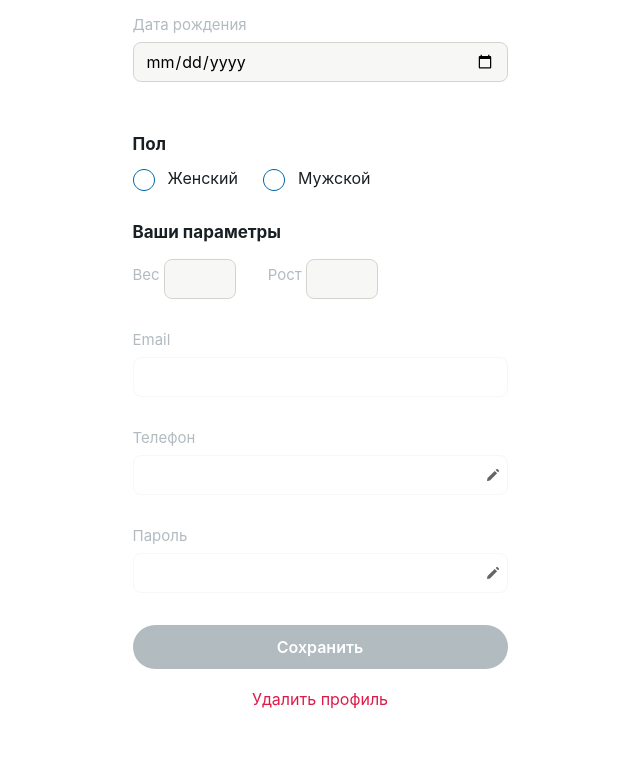
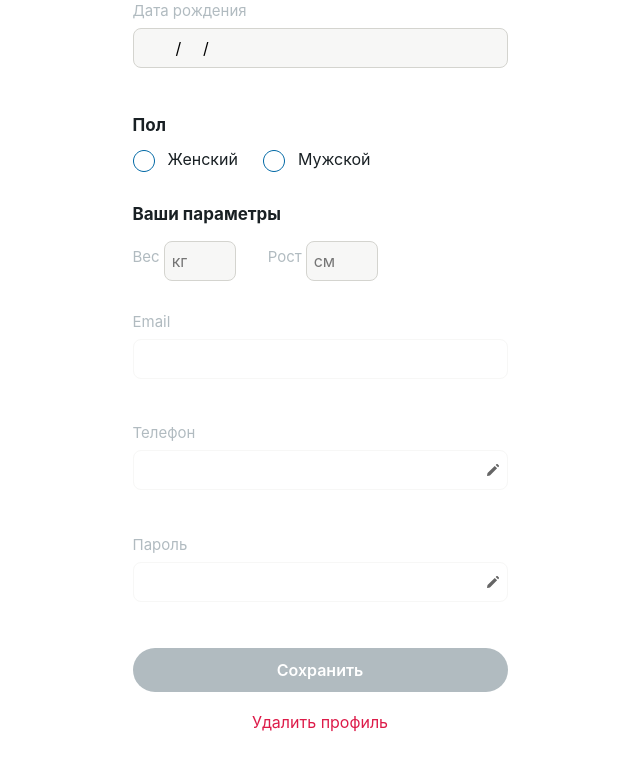
Before and after one commit to Personal-training-and-nutrition/personal-training-and-nutrition-frontend, a React (Vite) app: page /client in a window 1280 px wide. Shown: the part 499-1263 px from the top of the page, without its empty margins (320-960 px from the left). Before the commit the page ends 1240 px from the top, so only its background shows below. Built offline with nearby package versions, Linux system fonts and the light colour scheme.

Commit message:
feat: Добавить валидацию на страницы Профиль клиента и спецаилиста

```diff
--- a/package.json
+++ b/package.json
@@ -19,6 +19,7 @@
     "normalize.css": "^8.0.1",
     "react": "^18.2.0",
     "react-dom": "^18.2.0",
+    "react-hook-form": "^7.46.1",
     "react-redux": "^8.1.2",
     "react-router-dom": "^6.15.0",
     "sass": "^1.66.1"
--- a/src/components/Button/Button.module.scss
+++ b/src/components/Button/Button.module.scss
@@ -5,6 +5,11 @@
   height: 44px;
   border: none;
   cursor: pointer;
+  &:disabled {
+    background-color: #b1bbc0;
+    color: white;
+    cursor: default;
+  }
 }
 
 .button__mail {
--- a/src/components/PlanPage/PlanMeal.tsx
+++ b/src/components/PlanPage/PlanMeal.tsx
@@ -2,7 +2,7 @@
 import useValidation from './useValidate';
 import Button, { TypeBtnEnum } from '../Button/Button';
 import DayBlock from './DayBlock';
-import TitlePage from '../TitlePage/TitlePage';
+import TitleBlock from '../TitleBlock/TitleBlock';
 import styles from './PlanMeal.module.scss';
 import { weekday } from '../../utils/constants';
 
@@ -15,7 +15,7 @@ const PlanMeal: React.FC = () => {
 
   return (
     <div className={styles.plan__content}>
-      <TitlePage text="ПЛАН ПИТАНИЯ" isBack={true} />
+      <TitleBlock text="ПЛАН ПИТАНИЯ" isBack={true} />
       <h1 className={styles.plan__userData}>Никитина Александра Сергеевна, 35 лет</h1>
       <form className={styles.plan__form}>
         <label className={styles.plan__label}>
--- a/src/components/TitlePage/TitlePage.module.scss
+++ b/src/components/TitleBlock/TitleBlock.module.scss
@@ -2,9 +2,9 @@
   &__container {
     display: flex;
     width: 100%;
-    justify-content: space-between;
+    justify-content: flex-end;
     &_position {
-      justify-content: flex-end;
+      justify-content: space-between;
     }
   }
   &__back {
--- a/src/components/UserStatusBtn/UserStatusBtn.module.scss
+++ b/src/components/UserStatusBtn/UserStatusBtn.module.scss
@@ -10,12 +10,14 @@
     line-height: 20px;
     padding: 8px 12px;
     height: 40px;
-    background-color: #c7edb6;
+    background-color: #deeff8;
     border-radius: 8px;
     border: none;
     color: #173b05;
     cursor: pointer;
-
+    &_client {
+      background-color: #c7edb6;
+    }
     &_active {
       background-color: #595959;
       color: white;
--- a/src/index.css
+++ b/src/index.css
@@ -12,3 +12,28 @@
   -moz-osx-font-smoothing: grayscale;
   -webkit-text-size-adjust: 100%;
 }
+
+/* код, чтобы убрать стрелочки на всех браузерах: */
+input[type='number']::-webkit-outer-spin-button,
+input[type='number']::-webkit-inner-spin-button {
+  -webkit-appearance: none;
+}
+
+input[type='number'],
+input[type='number']:hover,
+input[type='number']:focus {
+  appearance: none;
+  -moz-appearance: textfield;
+}
+/* код, чтобы убрать календаря значок на всех браузерах: */
+input[type='date']::-webkit-inner-spin-button,
+input[type='date']::-webkit-calendar-picker-indicator {
+  display: none;
+  -webkit-appearance: none;
+}
+/* убирает из поля дата буквы */
+input[type='date']:in-range::-webkit-datetime-edit-year-field,
+input[type='date']:in-range::-webkit-datetime-edit-month-field,
+input[type='date']:in-range::-webkit-datetime-edit-day-field {
+  color: transparent;
+}
--- a/src/pages/ProfilePage/Profile.module.scss
+++ b/src/pages/ProfilePage/Profile.module.scss
@@ -81,12 +81,16 @@
     &_params {
       width: 72px;
       margin: 0 32px 0 4px;
+      padding: 2px 7px;
     }
   }
   &__error {
     display: block;
     opacity: 0;
+    font-size: 12px;
     &_active {
+      opacity: 1;
+      color: #dd1b49;
     }
   }
   &__title {
--- a/src/pages/ProfilePage/Profile.tsx
+++ b/src/pages/ProfilePage/Profile.tsx
@@ -1,44 +1,110 @@
+import { useForm } from 'react-hook-form';
 import styles from './Profile.module.scss';
 import Button, { TypeBtnEnum } from '../../components/Button/Button';
 import UserStatusBtn from '../../components/UserStatusBtn/UserStatusBtn';
 import penIcon from '../../assets/images/profile/pen-icon.svg';
-import TitlePage from '../../components/TitlePage/TitlePage';
+import TitleBlock from '../../components/TitleBlock/TitleBlock';
+
+// const data = { surname: 'Vbv', weight: 22, height: 165 };
 const Profile = ({ statusSpec }: { statusSpec: boolean }) => {
+  type InputsType = {
+    surname: string;
+    name: string;
+    middlename?: string;
+    birthday?: number;
+    gender?: '';
+    weight?: string;
+    height?: string;
+    aboutMe?: string;
+    email: string;
+    tel: number;
+    password: string | number;
+  };
+  const {
+    register,
+    handleSubmit,
+    formState: { errors, isDirty, isValid },
+  } = useForm<InputsType>({
+    mode: 'onChange',
+    // defaultValues: {
+    //   surname: data.surname,
+    //   weight: data?.weight + ' кг' || '',
+    //   height: data?.height + ' см' || '',
+    // },
+  });
+  const onSubmit = handleSubmit((data) => {
+    console.log(data);
+  });
+
   return (
     <div className={styles.profile__content}>
-      <TitlePage text="ПРОФИЛЬ" />
+      <TitleBlock text="ПРОФИЛЬ" />
       <div className={styles.profile__avatar}>
         <p className={styles.profile__name}>H</p>
         <p className={styles.profile__surname}>A</p>
-        {/* <button type="button" className="profile__add">
-          <img src={addIcon} alt="Кнопка добавить аватарку" />
-        </button> */}
       </div>
       <UserStatusBtn statusSpec={statusSpec} />
-      <form className={styles.profile__form}>
+      <form className={styles.profile__form} onSubmit={onSubmit}>
         <label className={styles.profile__label}>
           <span className={styles.profile__title}>Фамилия</span>
-          <input className={`${styles.profile__input} ${styles.profile__input_bottom}`} type="text" required />
-          <span className={`${styles.profile__error} ${styles.profile__error_active}`}>Ошибка!</span>
+          <input
+            className={`${styles.profile__input} ${styles.profile__input_bottom}`}
+            type="text"
+            {...register('surname', {
+              required: 'Поле не должно быть пустым',
+            })}
+            // placeholder="Фамилия"
+          />
+          <span
+            className={
+              errors?.surname ? `${styles.profile__error} ${styles.profile__error_active}` : `${styles.profile__error}`
+            }
+          >
+            {errors?.surname?.message || 'Ошибка!'}
+          </span>
           <span className={styles.profile__title}>Имя</span>
-          <input className={styles.profile__input} type="text" required />
-          <span className={`${styles.profile__error} ${styles.profile__error_active}`}>Ошибка!</span>
+          <input
+            className={styles.profile__input}
+            type="text"
+            {...register('name', { required: 'Поле не должно быть пустым' })}
+          />
+          <span
+            className={
+              errors?.name ? `${styles.profile__error} ${styles.profile__error_active}` : `${styles.profile__error}`
+            }
+          >
+            {errors?.name?.message || 'Ошибка!'}
+          </span>
           <span className={styles.profile__title}>Отчество</span>
-          <input className={styles.profile__input} type="text" />
-          <span className={`${styles.profile__error} ${styles.profile__error_active}`}>Ошибка!</span>
+          <input className={styles.profile__input} type="text" {...register('middlename')} />
+          <span
+            className={
+              errors?.middlename
+                ? `${styles.profile__error} ${styles.profile__error_active}`
+                : `${styles.profile__error}`
+            }
+          >
+            {errors?.surname?.message || 'Ошибка!'}
+          </span>
           <span className={styles.profile__title}>Дата рождения</span>
-          <input className={styles.profile__input} type="date" />
-          <span className={`${styles.profile__error} ${styles.profile__error_active}`}>Ошибка!</span>
+          <input className={styles.profile__input} type="date" {...register('birthday')} />
+          <span
+            className={
+              errors?.birthday ? `${styles.profile__error} ${styles.profile__error_active}` : `${styles.profile__error}`
+            }
+          >
+            {errors?.birthday?.message || 'Ошибка!'}
+          </span>
         </label>
         <div className={styles.profile__label}>
           <span className={styles.profile__title_big}>Пол</span>
           <div className={styles.profile__wrap}>
             <label className={styles.profile__radio}>
-              <input type="radio" name="gender" value="Женский" />
+              <input type="radio" value="Женский" {...register('gender')} />
               <p>Женский</p>
             </label>
             <label className={styles.profile__radio}>
-              <input type="radio" name="gender" value="Мужской" />
+              <input type="radio" value="Мужской" {...register('gender')} />
               <p>Мужской</p>
             </label>
           </div>
@@ -47,16 +113,28 @@ const Profile = ({ statusSpec }: { statusSpec: boolean }) => {
         {statusSpec ? (
           <label className={styles.profile__label}>
             <span className={styles.profile__title_big}>Обо мне</span>
-            <textarea className={`${styles.profile__input} ${styles.profile__input_big}`} name="aboutMe" />
+            <textarea className={`${styles.profile__input} ${styles.profile__input_big}`} {...register('aboutMe')} />
           </label>
         ) : (
           <label className={styles.profile__label}>
             <span className={styles.profile__title_big}>Ваши параметры</span>
             <div className={styles.profile__size}>
               <span className={styles.profile__title}>Вес</span>
-              <input className={`${styles.profile__input} ${styles.profile__input_params}`} type="text" name="weight" />
+              <input
+                className={`${styles.profile__input} ${styles.profile__input_params}`}
+                type="number"
+                {...register('weight', { required: 'Введите число' })}
+                placeholder="кг"
+              />
               <span className={styles.profile__title}>Рост</span>
-              <input className={`${styles.profile__input} ${styles.profile__input_params}`} type="text" name="height" />
+              <input
+                className={`${styles.profile__input} ${styles.profile__input_params}`}
+                type="number"
+                {...register('height', {
+                  required: 'Введите число',
+                })}
+                placeholder="см"
+              />
             </div>
           </label>
         )}
@@ -66,29 +144,66 @@ const Profile = ({ statusSpec }: { statusSpec: boolean }) => {
           <input
             className={`${styles.profile__input} ${styles.profile__input_style}`}
             type="email"
-            name="email"
-            required
+            {...register('email', {
+              pattern: {
+                value: /^[a-zA-Z0-9]+@+[a-zA-Z0-9]+.+[A-z]/,
+                message: 'Email должен соответствовать шаблону электронной почты: name@domain.zone',
+              },
+            })}
           />
+          <span
+            className={
+              errors?.email ? `${styles.profile__error} ${styles.profile__error_active}` : `${styles.profile__error}`
+            }
+          >
+            {errors?.email?.message || 'Ошибка!'}
+          </span>
         </label>
         <label className={styles.profile__label}>
           <span className={styles.profile__title}>Телефон</span>
-          <input className={`${styles.profile__input} ${styles.profile__input_style}`} type="tel" name="tel" required />
-          <button className={styles.profile__pen}>
-            <img src={penIcon} alt="Кнопка редактировать" />
+          <input
+            className={`${styles.profile__input} ${styles.profile__input_style}`}
+            type="number"
+            {...register('tel', {
+              required: 'Поле не должно быть пустым',
+            })}
+          />
+          <button className={styles.profile__pen} type="button">
+            <img src={penIcon} alt="Кнопка редактировать данные профиля" />
           </button>
+          <span
+            className={
+              errors?.tel ? `${styles.profile__error} ${styles.profile__error_active}` : `${styles.profile__error}`
+            }
+          >
+            {errors?.tel?.message || 'Ошибка!'}
+          </span>
         </label>
         <label className={styles.profile__label}>
           <span className={styles.profile__title}>Пароль</span>
           <input
             className={`${styles.profile__input} ${styles.profile__input_style}`}
             type="password"
-            name="password"
+            {...register('password', { required: 'Поле не должно быть пустым' })}
           />
-          <button className={styles.profile__pen}>
-            <img src={penIcon} alt="Кнопка редактировать" />
+          <button className={styles.profile__pen} type="button" onClick={() => console.log('редактирую пароль')}>
+            <img src={penIcon} alt="Кнопка редактировать пароль" />
           </button>
+          <span
+            className={
+              errors?.password ? `${styles.profile__error} ${styles.profile__error_active}` : `${styles.profile__error}`
+            }
+          >
+            {errors?.password?.message || 'Ошибка!'}
+          </span>
         </label>
-        <Button textBtn="Сохранить" className="button__blue" type={TypeBtnEnum.SUBMIT} />
+        <Button
+          textBtn="Сохранить"
+          className="button__blue"
+          type={TypeBtnEnum.SUBMIT}
+          isDirty={isDirty}
+          isValid={isValid}
+        />
       </form>
       <button className={styles.profile__delete} type="button">
         Удалить профиль
```
Also changed, not shown: src/components/Button/Button.tsx (+4 -4 lines), src/components/TitleBlock/TitleBlock.tsx (renamed from src/components/TitlePage/TitlePage.tsx, +5 -5 lines), src/components/UserStatusBtn/UserStatusBtn.tsx (+4 -4 lines), 1 other file (tests, documents, lock files or other folders).
